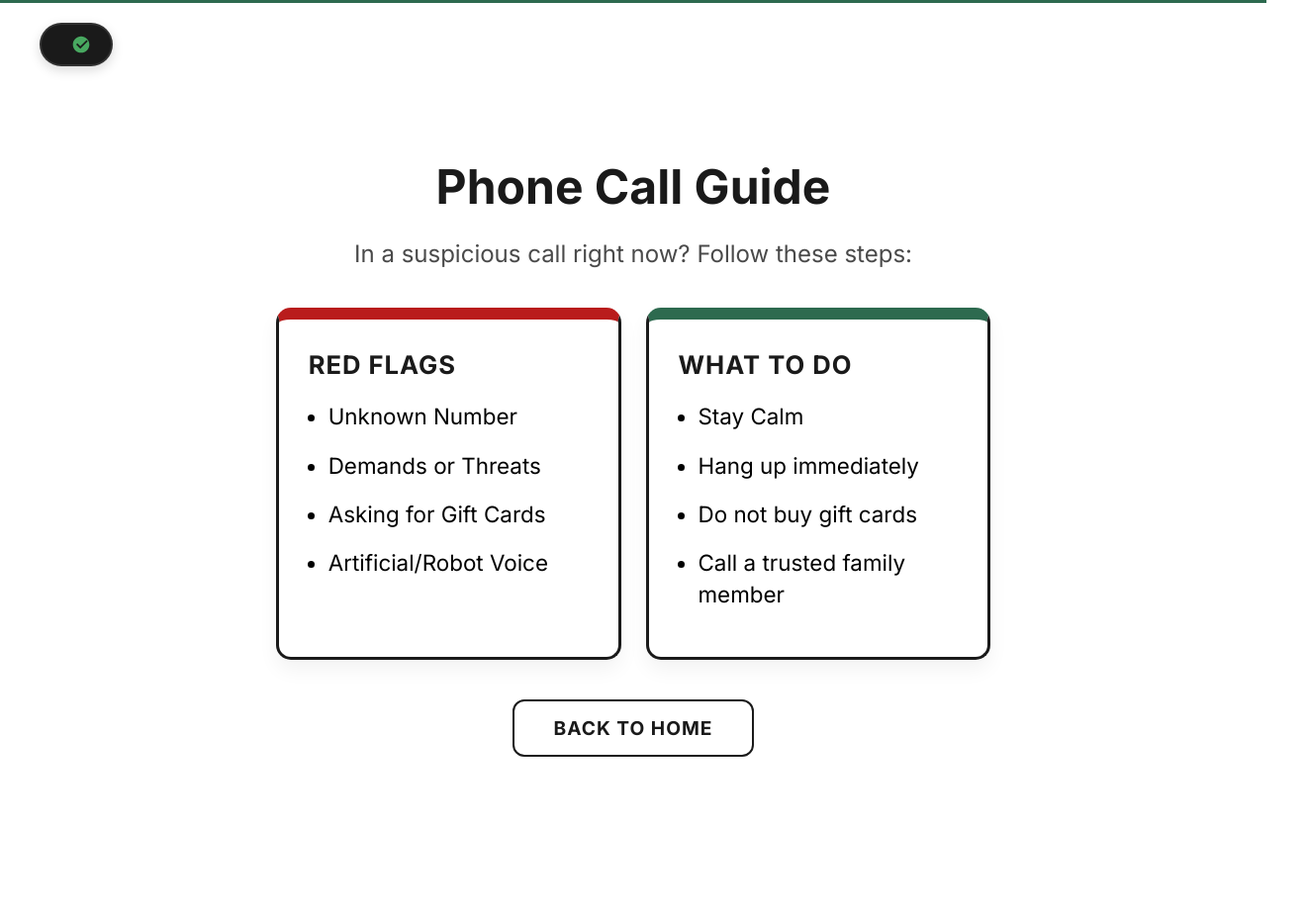
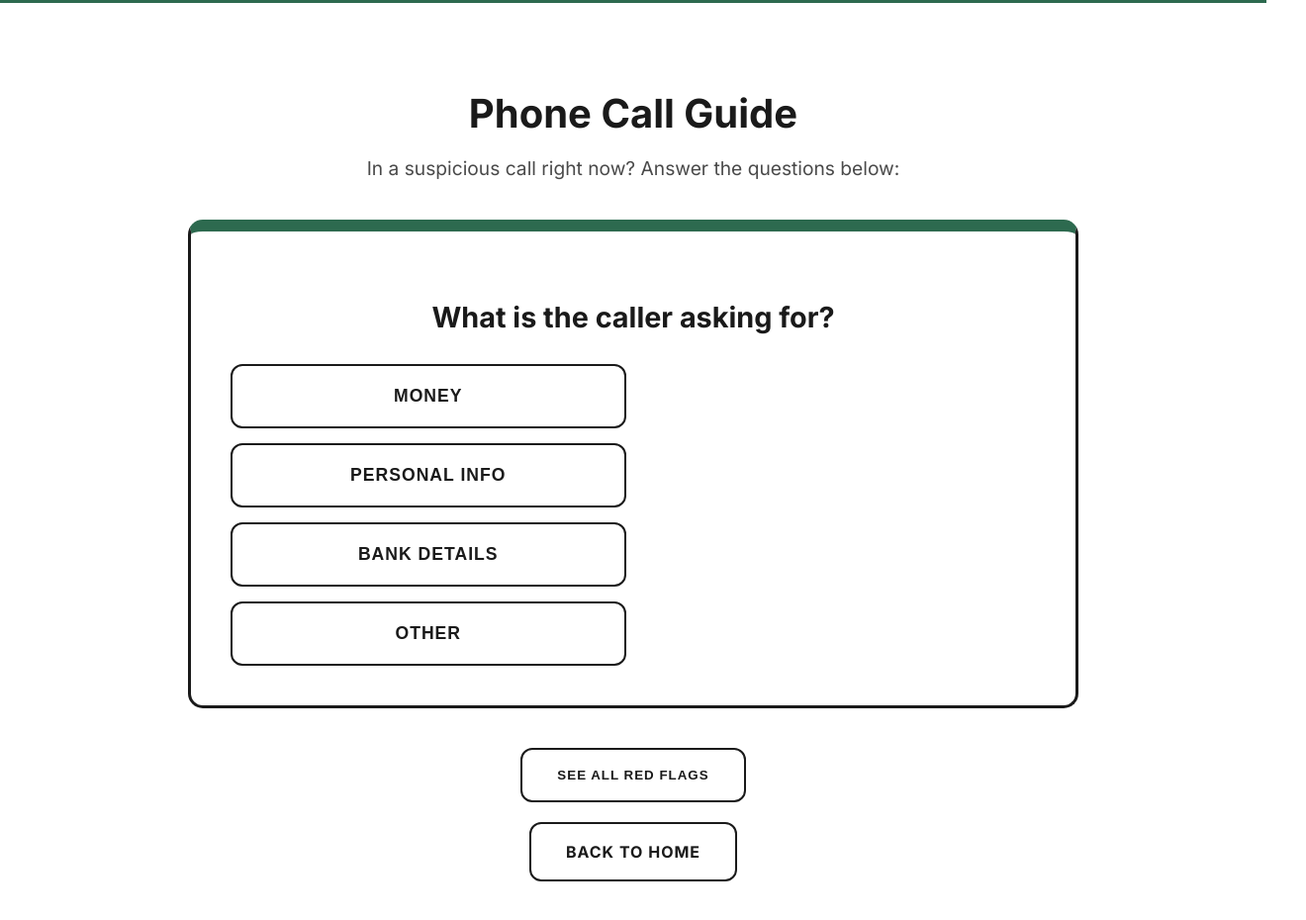
Before and after one commit to AkshamTuteja/MESA-NEDC-2026, a plain HTML site: page call.html in a window 1280 px wide. Shown: the part 376-1306 px from the top of the page at 99% size, 1320 px wide, since content can reach past the window. Before the commit the page ends 1251 px from the top, so only its background shows below. Drawn offline with Linux system fonts and the light colour scheme.

Commit message:
Made the call page interactive
The call page is now interactive. It asks the user questions about the call and tells them if it could be a scam.

```diff
--- a/call.css
+++ b/call.css
@@ -1,57 +1,73 @@
-/* --- Phone Call Guide Styles --- */
-
+/* --- Layout --- */
 .container {
     max-width: 900px;
     margin: 0 auto;
-    text-align: center;
-    padding-bottom: 50px;
+    width: 100%;
 }
 
-/* Side-by-side layout */
-.flex-row {
+.nav-stack {
+    margin-top: 40px;
     display: flex;
-    gap: 25px;
-    text-align: left;
-    align-items: stretch;
-    margin-top: 30px;
+    flex-direction: column;
+    align-items: center;
+    gap: 20px;
 }
 
+/* --- Interactive Box --- */
 .box {
-    flex: 1;
-    padding: 30px;
+    padding: 40px;
     border-radius: 15px;
-    background: white;
-    border: 3px solid #1a1a1a; /* High contrast border */
-    box-shadow: 0 10px 20px rgba(0,0,0,0.05);
+    background: #ffffff;
+    border: 3px solid #1a1a1a;
+    margin-bottom: 30px;
 }
 
-/* Distinctive colored tops for quick visual cues */
-.warning-box { border-top: 12px solid #b91c1c; } /* Deep Red */
-.action-box { border-top: 12px solid #2D6A4F; }  /* ElderGuard Green */
+.interactive-box {
+    border-top: 12px solid #2D6A4F; /* Using your branding green */
+}
 
-.box h2 {
-    font-size: 1.6rem;
-    margin-top: 0;
-    text-transform: uppercase;
-    letter-spacing: 1px;
+#question-text {
+    font-size: 1.8rem;
+    font-weight: 700;
+    margin-bottom: 30px;
     color: #1a1a1a;
 }
 
-.box ul {
-    padding-left: 20px;
-    margin-bottom: 0;
+/* --- Button Styling --- */
+.button-grid {
+    display: grid;
+    grid-template-columns: 1fr 1fr;
+    gap: 15px;
 }
 
-.box li {
-    margin-bottom: 18px;
-    font-size: 1.4rem; /* Senior-friendly font size */
-    font-weight: 500;
-    line-height: 1.4;
+/* Override button-link for specific interaction use */
+.menu-btn {
+    width: 100%;
+    font-size: 1.1rem;
+    padding: 20px 10px;
 }
 
-/* Stack boxes on mobile */
+.yes-btn { background-color: #2D6A4F; color: white; border-color: #2D6A4F; }
+.no-btn { background-color: #b91c1c; color: white; border-color: #b91c1c; }
+
+.secondary-link {
+    background: none;
+    border: none;
+    color: #4a4a4a;
+    text-decoration: underline;
+    font-weight: 600;
+    cursor: pointer;
+}
+
+/* --- Static Section --- */
+.flex-row { display: flex; gap: 25px; margin-top: 20px; }
+.warning-box { border-top: 12px solid #b91c1c; text-align: left; }
+.action-box { border-top: 12px solid #2D6A4F; text-align: left; }
+
+.box h2 { font-size: 1.4rem; text-transform: uppercase; margin-bottom: 20px; }
+.box li { font-size: 1.2rem; margin-bottom: 10px; line-height: 1.4; }
+
 @media (max-width: 768px) {
-    .flex-row {
-        flex-direction: column;
-    }
+    .flex-row { flex-direction: column; }
+    .button-grid { grid-template-columns: 1fr; }
 }
--- a/call.html
+++ b/call.html
@@ -3,62 +3,62 @@
 <head>
     <meta charset="utf-8" />
     <meta name="viewport" content="width=device-width, initial-scale=1.0" />
-    <title>Phone Call Safety - ElderGuard</title>
-
+    <title>Phone Call - ElderGuard</title>
     <link rel="stylesheet" href="https://fonts.googleapis.com/css2?family=Inter:wght@400;700&display=swap" />
     <link rel="stylesheet" href="./index.css" />
     <link rel="stylesheet" href="./call.css" />
 </head>
 <body>
-
     <header class="home-container10">
         <a href="index.html" class="home-container11" style="text-decoration: none;">
             <img src="assets/logo.svg" alt="Logo" class="home-logo" />
             <h1 class="home-text1">ElderGuard</h1>
         </a>
     </header>
-    <div class="translate-wrapper">
-      <div class="translate-container">
-        <div id="google_translate_element"></div>
-        <svg viewBox="0 0 24 24" class="success-icon" width="20" height="20">
-          <path d="M12 2C6.48 2 2 6.48 2 12s4.48 10 10 10 10-4.48 10-10S17.52 2 12 2zm-1 15l-5-5 1.41-1.41L11 14.17l7.59-7.59L20 8l-9 9z"></path>
-        </svg>
+
+    <main class="home-container12">
+        <div class="container">
+            <h1 class="home-text2">Phone Call Guide</h1>
+            <p id="sub-text" class="home-text3">In a suspicious call right now? Answer the questions below:</p>
+
+            <div id="quiz-container" class="box interactive-box">
+                <p id="question-text">What is the caller asking for?</p>
+                <div id="answer-buttons" class="button-grid">
+                    <button class="button-link menu-btn" onclick="startBranch('money')">Money</button>
+                    <br><button class="button-link menu-btn" onclick="startBranch('info')">Personal Info</button>
+                    <br><button class="button-link menu-btn" onclick="startBranch('bank')">Bank Details</button>
+                    <br><button class="button-link menu-btn" onclick="startBranch('other')">Other</button>
                 </div>
             </div>
 
-
-    <main class="home-container12">
-        <div class="container">
-            <h1 class="home-text2" style="font-size: 3rem;">Phone Call Guide</h1>
-            <p class="home-text3" style="font-size: 1.5rem;">In a suspicious call right now? Follow these steps:</p>
-
+            <div id="static-info" style="display: none;">
                 <div class="flex-row">
                     <section class="box warning-box">
                         <h2>RED FLAGS</h2>
                         <ul>
                             <li>Unknown Number</li>
-                        <li>Demands or Threats</li>
-                        <li>Asking for Gift Cards</li>
+                            <li>Demands, Threats, or Asking for Gift Cards</li>
                             <li>Artificial/Robot Voice</li>
                         </ul>
                     </section>
-
                     <section class="box action-box">
                         <h2>WHAT TO DO</h2>
                         <ul>
                             <li>Stay Calm</li>
                             <li>Hang up immediately</li>
-                        <li>Do not buy gift cards</li>
                             <li>Call a trusted family member</li>
                         </ul>
                     </section>
                 </div>
+            </div>
 
-            <br><br>
-            <a href="index.html" class="button-link" style="padding: 15px 40px; font-size: 1.2rem;">Back to Home</a>
+            <div class="nav-stack">
+                <button id="toggle-static" class="button-link">See all red flags</button>
+                <a href="index.html" class="button-link">Back to Home</a>
+            </div>
         </div>
     </main>
-    <script src="translate.js"></script>
-    <script type="text/javascript" src="//translate.google.com/translate_a/element.js?cb=googleTranslateElementInit"></script>
+
+    <script src="call.js"></script>
 </body>
 </html>
--- /dev/null
+++ b/call.js
@@ -0,0 +1,54 @@
+const branches = {
+    money: ["Do you know this person?", "Are they asking for Gift Cards?", "Are they claiming you owe a debt?"],
+    info: ["Are they asking for your Social Security Number?", "Are they claiming to be from Medicare?", "Do they want your passwords?"],
+    bank: ["Are they asking for your PIN or card number?", "Do they want you to move money to a 'safe' account?"],
+    other: ["Do you feel pressured or scared?", "Did they tell you not to tell anyone?", "Is it a robotic/recorded voice?"]
+};
+
+let currentBranch = [];
+let currentIndex = 0;
+
+function startBranch(category) {
+    currentBranch = branches[category];
+    currentIndex = 0;
+    document.getElementById('sub-text').innerText = "Follow the prompts carefully:";
+    renderQuestion();
+}
+
+function renderQuestion() {
+    const textEl = document.getElementById('question-text');
+    const btnGroup = document.getElementById('answer-buttons');
+
+    if (currentIndex < currentBranch.length) {
+        textEl.innerText = currentBranch[currentIndex];
+        btnGroup.innerHTML = `
+            <button class="button-link yes-btn" onclick="handleAnswer(true)">YES</button>
+            <button class="button-link no-btn" onclick="handleAnswer(false)">NO</button>
+        `;
+    } else {
+        showFinalResult("This call might be safe, but hang up if you feel unsure.", "#2D6A4F");
+    }
+}
+
+function handleAnswer(isYes) {
+    // If NO to first question (don't know them) or YES to any red flag question
+    if ((currentIndex === 0 && !isYes) || (currentIndex > 0 && isYes)) {
+        showFinalResult("⚠️ This is likely a SCAM. Hang up immediately.", "#b91c1c");
+    } else {
+        currentIndex++;
+        renderQuestion();
+    }
+}
+
+function showFinalResult(message, color) {
+    document.getElementById('question-text').innerText = message;
+    document.getElementById('question-text').style.color = color;
+    document.getElementById('answer-buttons').innerHTML =
+        `<button class="button-link" onclick="location.reload()">Restart Search</button>`;
+    document.getElementById('static-info').style.display = "block";
+}
+
+document.getElementById('toggle-static').onclick = () => {
+    const info = document.getElementById('static-info');
+    info.style.display = info.style.display === "none" ? "block" : "none";
+};
```
Lines whose indentation alone changed are shown as unchanged.
